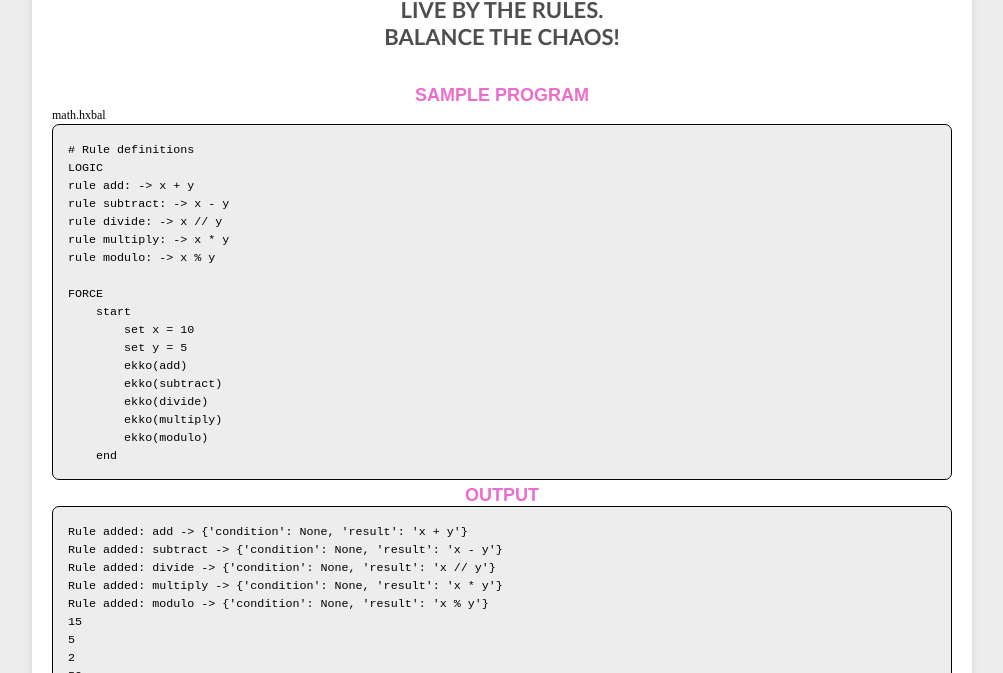
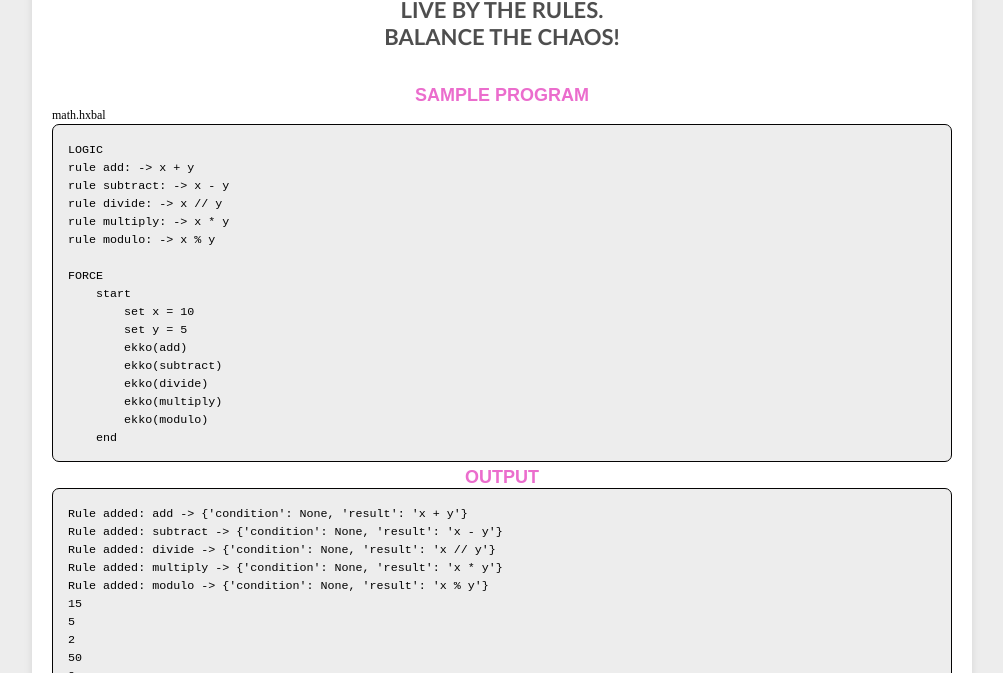
Before and after one commit to rosasilipino/rosasilipino.github.io, a plain HTML site: page HexBalance/index.html in a window 1280 px wide. Shown: the part 127-800 px from the top of the page, without its empty margins (138-1141 px from the left). Drawn offline with Linux system fonts and the light colour scheme.

Commit message:
Update index.html

```diff
--- a/HexBalance/index.html
+++ b/HexBalance/index.html
@@ -14,8 +14,7 @@
             <br>BALANCE THE CHAOS!</h2>
         <h3>Sample Program</h3>
         <p>math.hxbal</p>
-<pre><code id="example-code"># Rule definitions
-LOGIC
+<pre><code id="example-code">LOGIC
 rule add: -> x + y
 rule subtract: -> x - y
 rule divide: -> x // y
```
